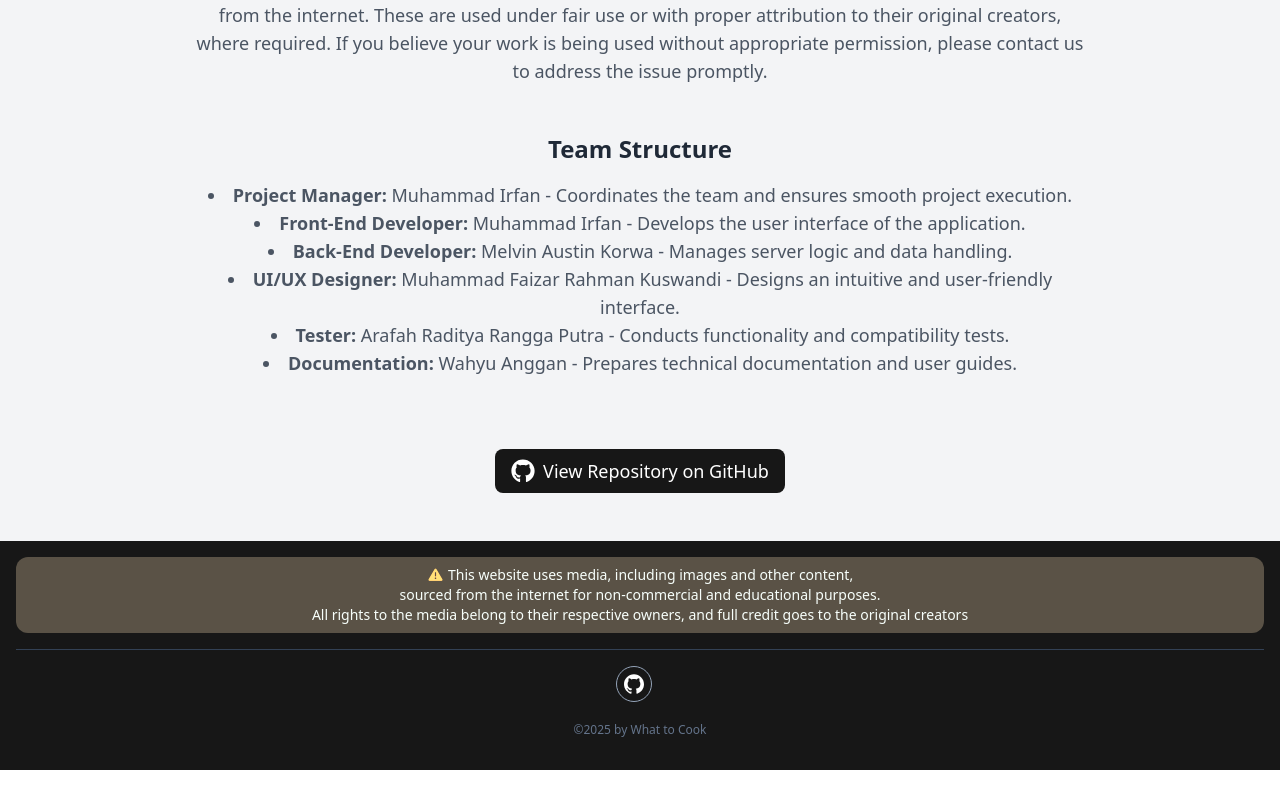
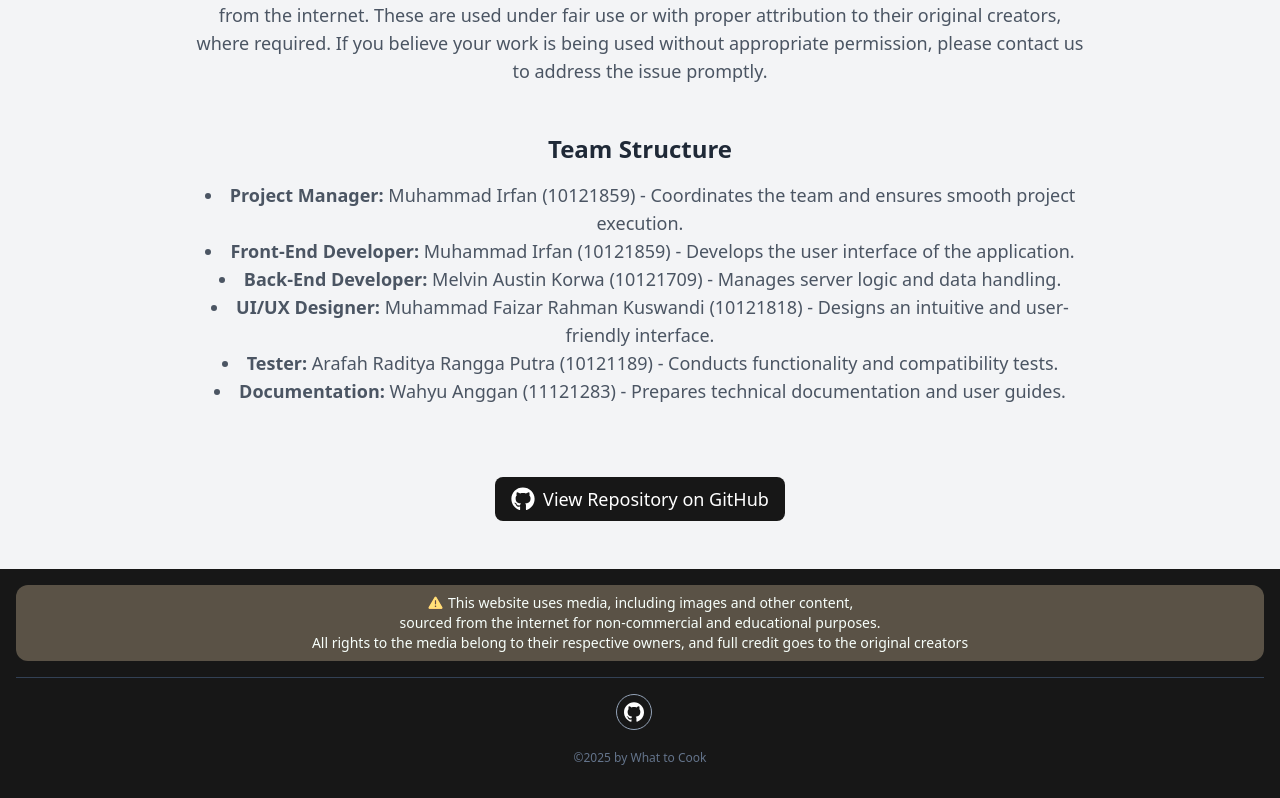
Before and after one commit to pinje0/what-to-cook, a React (Vite) app: page /about in a window 1280 px wide. Shown: the part 983-1781 px from the top of the page. Before the commit the page ends 1753 px from the top, so only its background shows below. Built offline with nearby package versions, Linux system fonts and the light colour scheme.

Commit message:
Improve: Add dynamic title

```diff
--- a/src/main.jsx
+++ b/src/main.jsx
@@ -1,10 +1,13 @@
 import React from 'react';
 import ReactDOM from 'react-dom/client';
+import { HelmetProvider } from 'react-helmet-async';
+import App from './App';
 import './index.css';
-import App from './App';
 
 ReactDOM.createRoot(document.getElementById('root')).render(
   <React.StrictMode>
-    <App />
+    <HelmetProvider>
+      <App />
+    </HelmetProvider>
   </React.StrictMode>
 );
--- a/src/pages/About.jsx
+++ b/src/pages/About.jsx
@@ -1,8 +1,14 @@
 import { FaGithub } from 'react-icons/fa';
+import { Helmet } from 'react-helmet-async';
 
 const About = () => {
   return (
     <div className="flex flex-col items-center justify-center bg-gray-100 min-h-screen px-6 py-12 pt-36">
+      {/* Helmet */}
+      <Helmet>
+        <title>What to Cook | About</title>
+      </Helmet>
+
       {/* Purpose of the Application */}
       <section className="mb-12 max-w-4xl text-center">
         <h1 className="text-4xl font-bold text-gray-800 mb-4">About &quot;What to Cook&quot;</h1>
@@ -63,26 +69,28 @@ const About = () => {
         <h2 className="text-2xl font-bold text-gray-800 mb-4">Team Structure</h2>
         <ul className="text-lg text-gray-600 list-disc list-inside">
           <li>
-            <strong>Project Manager:</strong> Muhammad Irfan - Coordinates the team and ensures smooth project
-            execution.
+            <strong>Project Manager:</strong> Muhammad Irfan (10121859) - Coordinates the team and ensures
+            smooth project execution.
           </li>
           <li>
-            <strong>Front-End Developer:</strong> Muhammad Irfan - Develops the user interface of the
-            application.
+            <strong>Front-End Developer:</strong> Muhammad Irfan (10121859) - Develops the user interface of
+            the application.
           </li>
           <li>
-            <strong>Back-End Developer:</strong> Melvin Austin Korwa - Manages server logic and data handling.
+            <strong>Back-End Developer:</strong> Melvin Austin Korwa (10121709) - Manages server logic and
+            data handling.
           </li>
           <li>
-            <strong>UI/UX Designer:</strong> Muhammad Faizar Rahman Kuswandi - Designs an intuitive and
-            user-friendly interface.
+            <strong>UI/UX Designer:</strong> Muhammad Faizar Rahman Kuswandi (10121818) - Designs an intuitive
+            and user-friendly interface.
           </li>
           <li>
-            <strong>Tester:</strong> Arafah Raditya Rangga Putra - Conducts functionality and compatibility
-            tests.
+            <strong>Tester:</strong> Arafah Raditya Rangga Putra (10121189) - Conducts functionality and
+            compatibility tests.
           </li>
           <li>
-            <strong>Documentation:</strong> Wahyu Anggan - Prepares technical documentation and user guides.
+            <strong>Documentation:</strong> Wahyu Anggan (11121283) - Prepares technical documentation and
+            user guides.
           </li>
         </ul>
       </section>
--- a/src/pages/Favorite.jsx
+++ b/src/pages/Favorite.jsx
@@ -1,5 +1,6 @@
 import { useState, useEffect } from 'react';
 import { Link } from 'react-router-dom';
+import { Helmet } from 'react-helmet-async';
 
 const Favorite = () => {
   const [favorites, setFavorites] = useState([]);
@@ -18,6 +19,10 @@ const Favorite = () => {
   if (favorites.length === 0) {
     return (
       <div className="min-h-screen pt-36 px-4 bg-gray-100">
+        {/* Helmet */}
+        <Helmet>
+          <title>What to Cook | Favorite</title>
+        </Helmet>
         <div className="container mx-auto text-center">
           <h1 className="text-3xl font-bold mb-6">Favorite Recipes</h1>
           <p className="text-gray-600">You have no favorite recipes saved yet.</p>
--- a/src/pages/Home.jsx
+++ b/src/pages/Home.jsx
@@ -1,4 +1,5 @@
 import { Link } from 'react-router-dom';
+import { Helmet } from 'react-helmet-async';
 
 const Home = () => {
   return (
@@ -9,6 +10,11 @@ const Home = () => {
         backgroundImage: "url('/images/f1c3fc727775a7378b32c4596e2e0ca2.gif')",
       }}
     >
+      {/* Helmet */}
+      <Helmet>
+        <title>What to Cook | Home</title>
+      </Helmet>
+
       {/* Caution */}
       <link
         rel="stylesheet"
--- a/src/pages/RecipeDetail.jsx
+++ b/src/pages/RecipeDetail.jsx
@@ -1,5 +1,6 @@
 import { useParams } from 'react-router-dom';
 import { useEffect, useState } from 'react';
+import { Helmet } from 'react-helmet-async';
 
 const RecipeDetail = () => {
   const { id } = useParams();
@@ -73,6 +74,10 @@ const RecipeDetail = () => {
 
   return (
     <div className="min-h-screen pt-36 px-4 mb-10">
+      {/* Helmet */}
+      <Helmet>
+        <title>What to Cook | Recipe Detail</title>
+      </Helmet>
       <div className="container mx-auto">
         {/* Peringatan keterbatasan API */}
         <p className="mb-4 text-yellow-600 bg-yellow-100 p-4 rounded-lg">
--- a/src/pages/Recommendation.jsx
+++ b/src/pages/Recommendation.jsx
@@ -1,6 +1,7 @@
 import { useState } from 'react';
 import { Link } from 'react-router-dom';
 import axios from 'axios';
+import { Helmet } from 'react-helmet-async';
 
 const Recommendation = () => {
   const [ingredients, setIngredients] = useState('');
@@ -25,6 +26,11 @@ const Recommendation = () => {
 
   return (
     <div className="min-h-screen pt-36  mb-10">
+      {/* Helmet */}
+      <Helmet>
+        <title>What to Cook | Recommendation</title>
+      </Helmet>
+
       <div className="container mx-auto px-4">
         <h1 className="text-3xl font-bold mb-4 text-center">Recipe Recommendations</h1>
         <p className="text-sm text-red-500 text-center mb-6">
```
